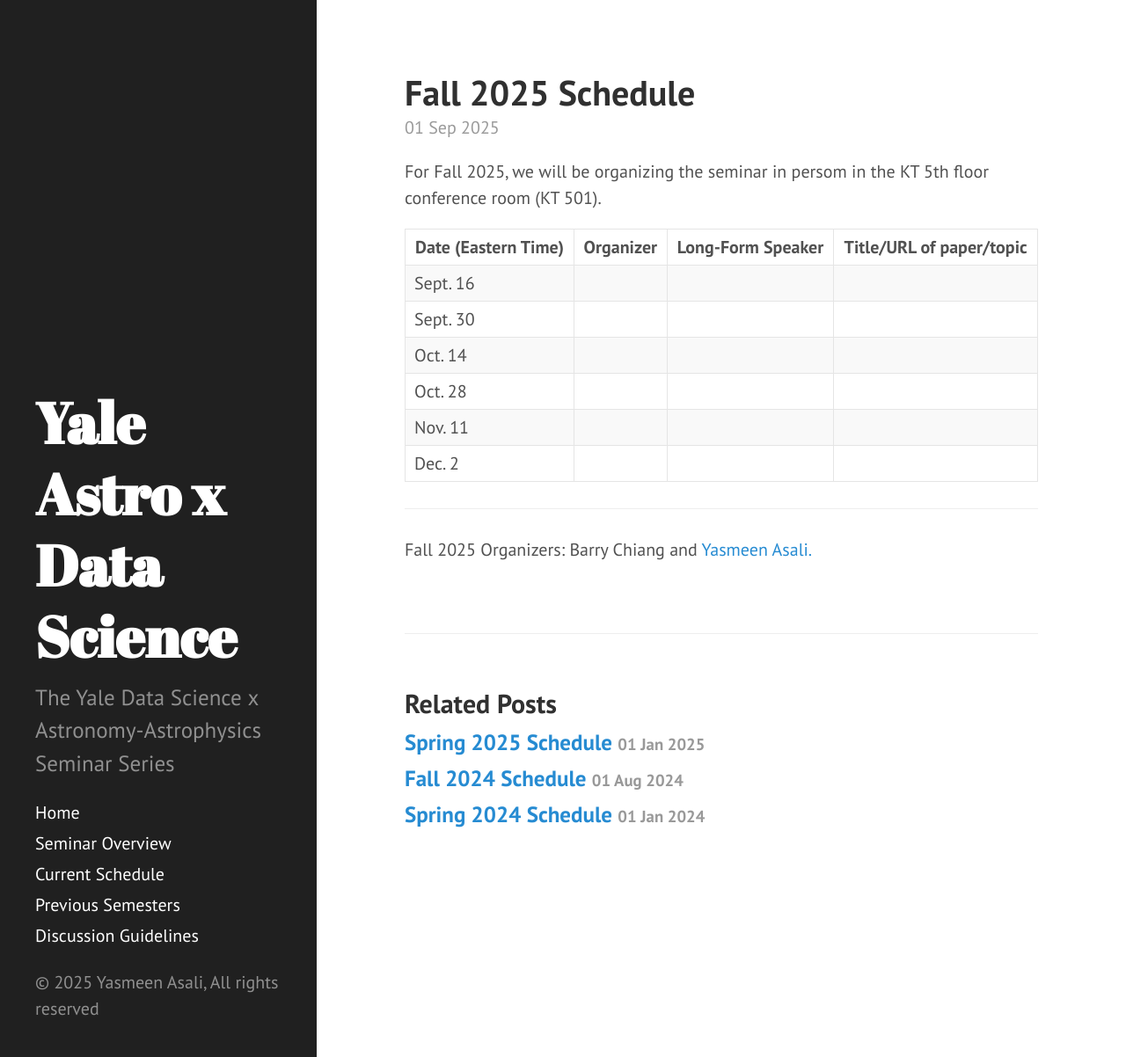
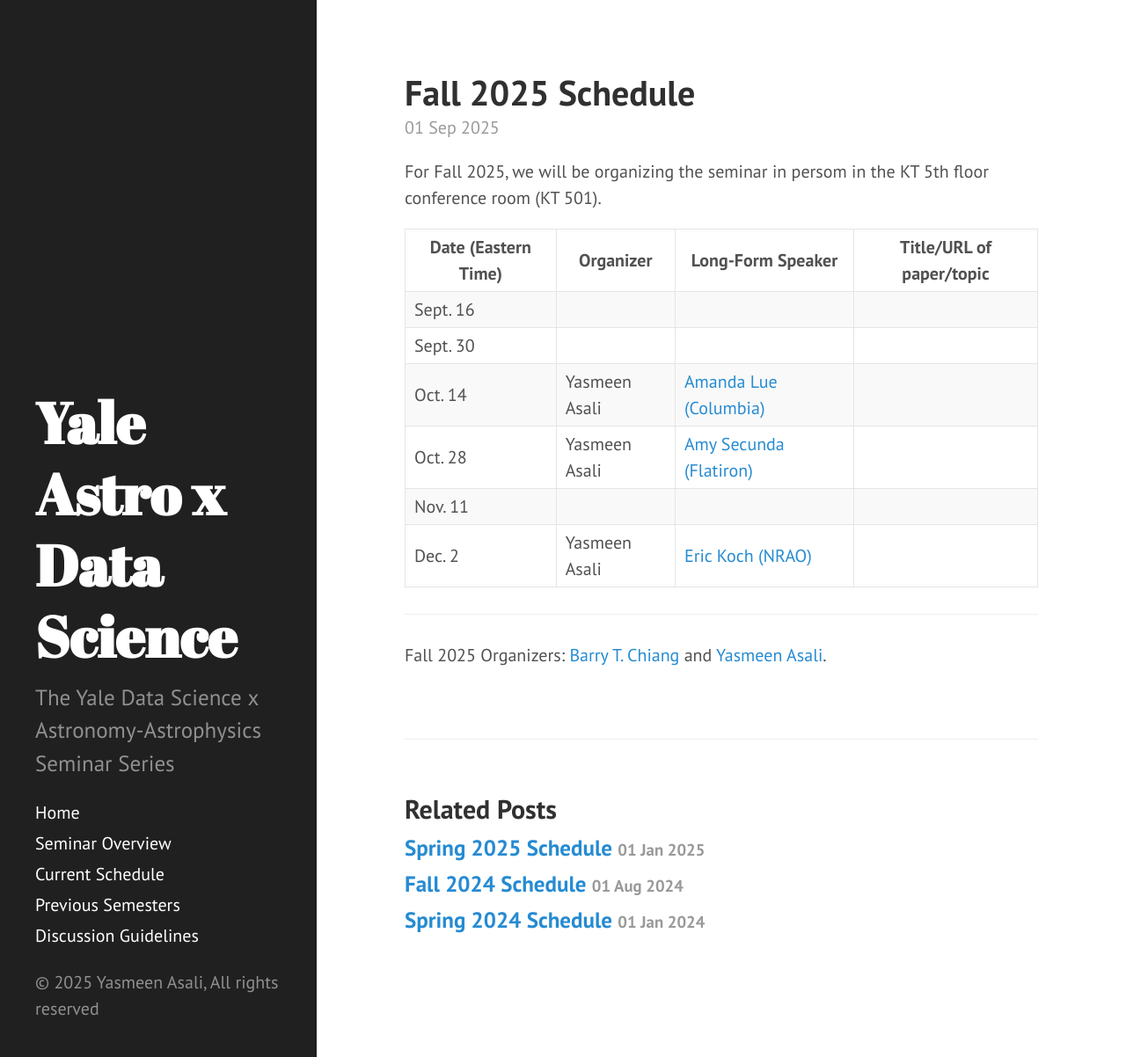
Before and after one commit to yale-dsaas/yale-dsaas.github.io, a Jekyll site: the page built from _posts/2025-09-01-fallschedule.md, in a window 1280 px wide and 1202 px high. Shown: the whole window at 88% size. Built offline with Jekyll 4.4.1, drawn with Linux system fonts in a browser that asks for light colours.

Commit message:
update fall schedule

```diff
--- a/_posts/2025-09-01-fallschedule.md
+++ b/_posts/2025-09-01-fallschedule.md
@@ -29,14 +29,14 @@
     </tr>
     <tr>
       <td>Oct. 14</td>
-      <td></td>
-      <td></td>
+      <td>Yasmeen Asali</td>
+      <td><a href="https://www.astro.columbia.edu/content/amanda-lue">Amanda Lue (Columbia)</a></td>
       <td></td>
     </tr>
     <tr>
       <td>Oct. 28</td>
-      <td></td>
-      <td></td>
+      <td>Yasmeen Asali</td>
+      <td><a href="https://amysecunda.com/">Amy Secunda (Flatiron)</a></td>
       <td></td>
     </tr>
     <tr>
@@ -47,8 +47,8 @@
     </tr>
     <tr>
       <td>Dec. 2</td>
-      <td></td>
-      <td></td>
+      <td>Yasmeen Asali</td>
+      <td><a href="https://e-koch.github.io/">Eric Koch (NRAO)</a></td>
       <td></td>
     </tr>
   </tbody>
@@ -56,4 +56,4 @@
 
 -----
 
-Fall 2025 Organizers: Barry Chiang and <a href="mailto:yasmeen.asali@yale.edu">Yasmeen Asali.</a>
+Fall 2025 Organizers: <a href="mailto:barry.chiang@yale.edu">Barry T. Chiang</a> and <a href="mailto:yasmeen.asali@yale.edu">Yasmeen Asali</a>.
```
